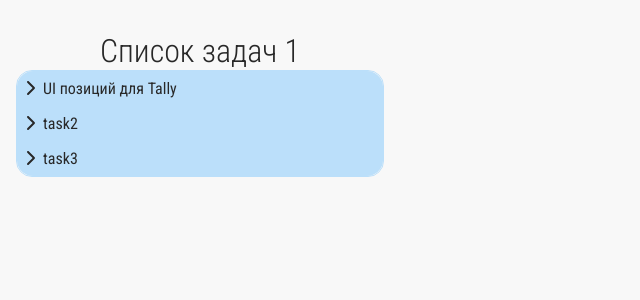
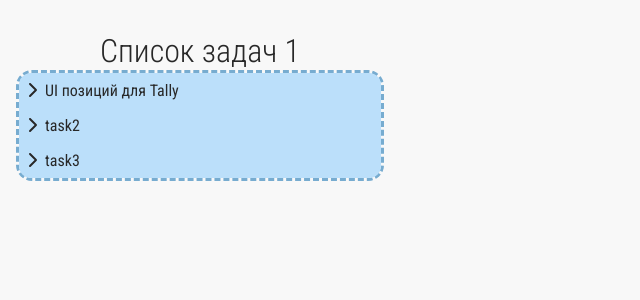
Before and after one commit to AdolfSenpai/time-manager, a React (Create React App) app in the folder ui/: page / in a window 1280 px wide. Shown: the top 300 px of the page, without its empty margins (0-640 px from the left). Built offline with nearby package versions, Linux system fonts and the light colour scheme; the HTML template or start-up script is replaced by a standard one.

Commit message:
Border changed

```diff
--- a/ui/src/components/TaskList/TaskList.module.css
+++ b/ui/src/components/TaskList/TaskList.module.css
@@ -12,6 +12,6 @@
 }
 
 .ListOutline {
-    border: #bbdffa solid 1px;
+    border: #77acd0 dashed 3px;
     border-radius: 16px;
 }
--- a/ui/src/components/TaskList/TaskRow/TaskRow.module.css
+++ b/ui/src/components/TaskList/TaskRow/TaskRow.module.css
@@ -4,13 +4,13 @@
 }
 
 .Task:first-child {
-    border-top-left-radius: 16px;
-    border-top-right-radius: 16px;
+    border-top-left-radius: 12px;
+    border-top-right-radius: 12px;
 }
 
 .Task:last-child {
-    border-bottom-left-radius: 16px;
-    border-bottom-right-radius: 16px;
+    border-bottom-left-radius: 12px;
+    border-bottom-right-radius: 12px;
 }
 
 .Task:hover {
@@ -35,8 +35,8 @@
 }
 
 .Task:last-child .TaskDescription {
-    border-bottom-left-radius: 16px;
-    border-bottom-right-radius: 16px;
+    border-bottom-left-radius: 12px;
+    border-bottom-right-radius: 12px;
 }
 
 .Link {
```
